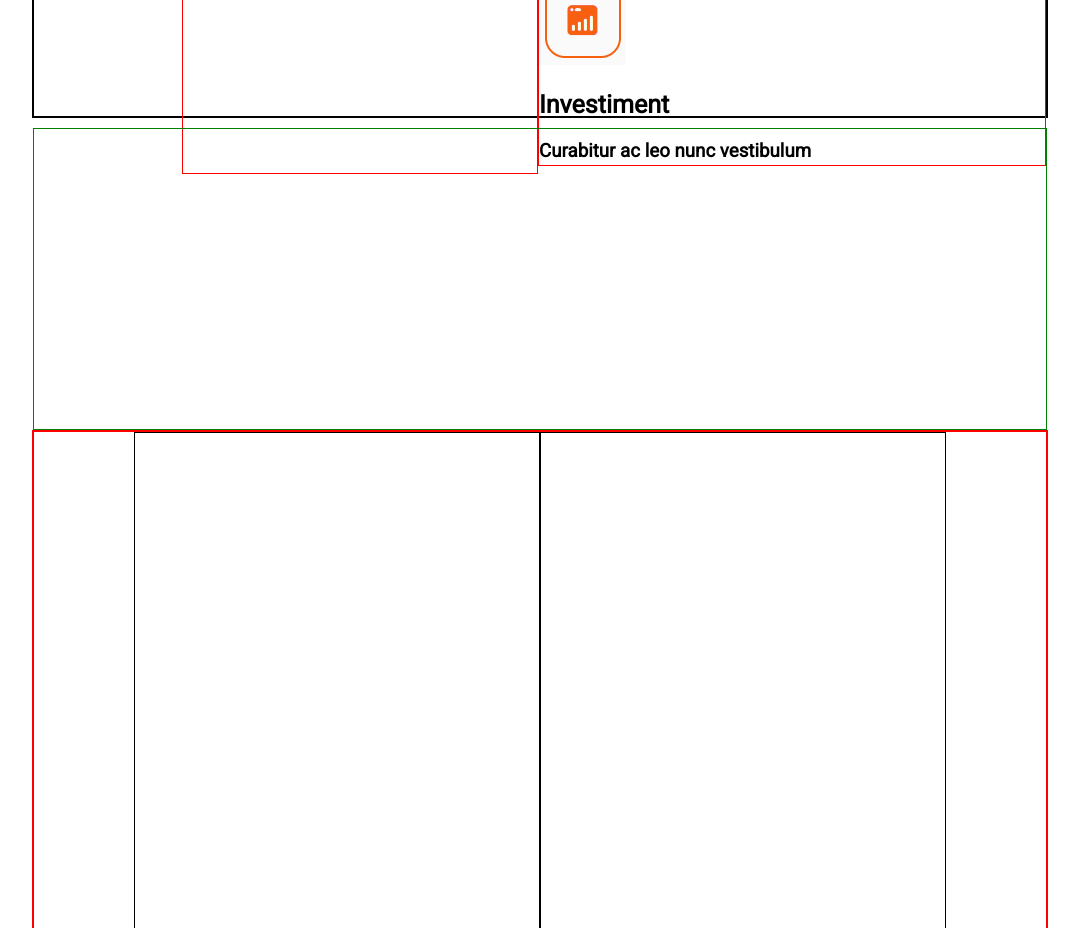
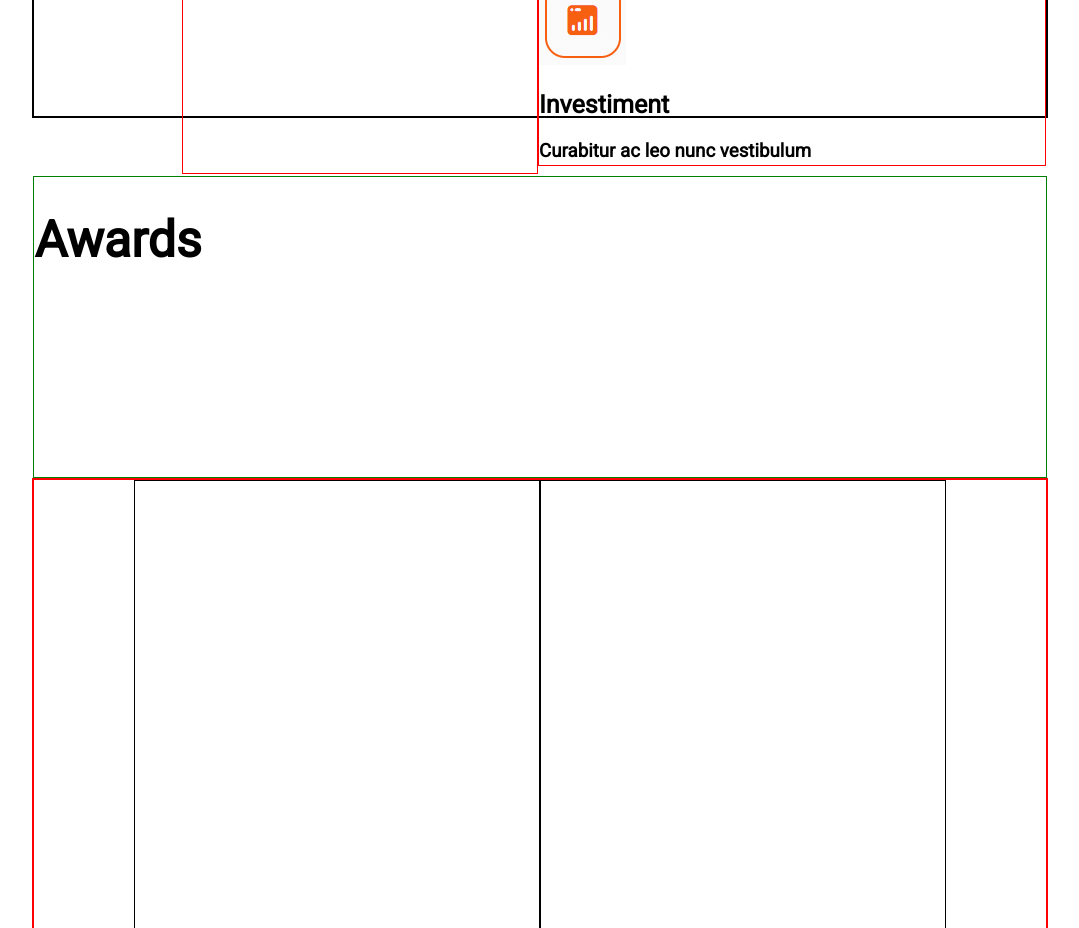
Before and after one commit to Simone-Corso/proj-html-vuejs, a Vue app: page / in a window 1280 px wide. Shown: the part 5600-6528 px from the top of the page, without its empty margins (100-1179 px from the left). Built offline with nearby package versions, Linux system fonts and the light colour scheme.

Commit message:
ho aggiunto article per l'immagini

```diff
--- a/src/components/GrowthComponent.vue
+++ b/src/components/GrowthComponent.vue
@@ -69,7 +69,24 @@
             </div>
         </div>
         <div class="container-awards">
-            <!-- Contenuto di container-awards -->
+            <h1 class="title-awards">
+                Awards
+
+            </h1>
+
+            <article class="logo-awards">
+                <img src="" alt="">
+            </article>
+            <article class="logo-awards">
+                <img src="" alt="">
+            </article>
+            <article class="logo-awards">
+                <img src="" alt="">
+            </article>
+            <article class="logo-awards">
+                <img src="" alt="">
+            </article>
+
         </div>
     </div>
 </template>
@@ -159,5 +176,6 @@
         height: 300px;
         width: 80%;
         border: 1px solid green;
+        margin-top: 3rem;
     }
 </style>
```
